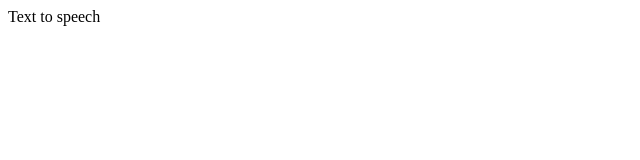
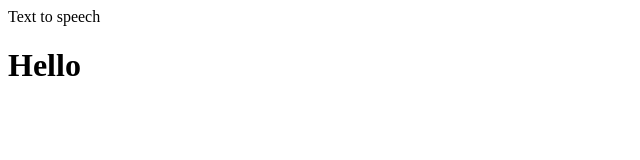
Before and after one commit to faw7an/text-to-voice, a plain HTML site: page index.html in a window 1280 px wide. Shown: the whole page, without its empty margins (0-640 px from the left). Drawn offline with Linux system fonts and the light colour scheme.

Commit message:
Add heading to index.html

```diff
--- a/index.html
+++ b/index.html
@@ -6,5 +6,6 @@
 </head>
 <body>
     <p>Text to speech</p>
+    <H1>Hello</H1>
 </body>
 </html>
```
